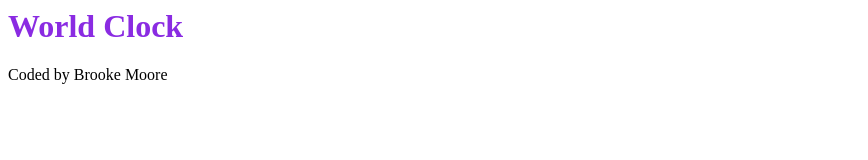
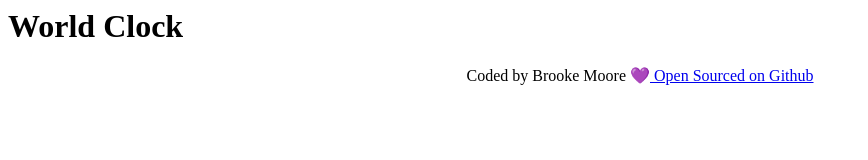
Before and after one commit to brooke9797/World-CLock, a plain HTML site: page index.html in a window 1280 px wide. Shown: the whole page, without its empty margins (0-868 px from the left). Drawn offline with Linux system fonts and the light colour scheme.

Commit message:
Added source code
Created the layout for html, java, css and linked them.

```diff
--- a/css/style.css
+++ b/css/style.css
@@ -1,3 +1,3 @@
-h1{
-    color: blueviolet;
+footer{
+    text-align: center;
 }
--- a/index.html
+++ b/index.html
@@ -7,7 +7,7 @@
 </head>
 <body>
     <h1>World Clock</h1>
-    <footer> Coded by Brooke Moore <a href="" target="_blank"></a></footer>
+    <footer> Coded by Brooke Moore &#128156<a href="https://github.com/brooke9797/World-Clock" target="_blank"> Open Sourced on Github</a></footer>
     <script src="javascript/index.js"></script>
 </body>
 </html>
```
